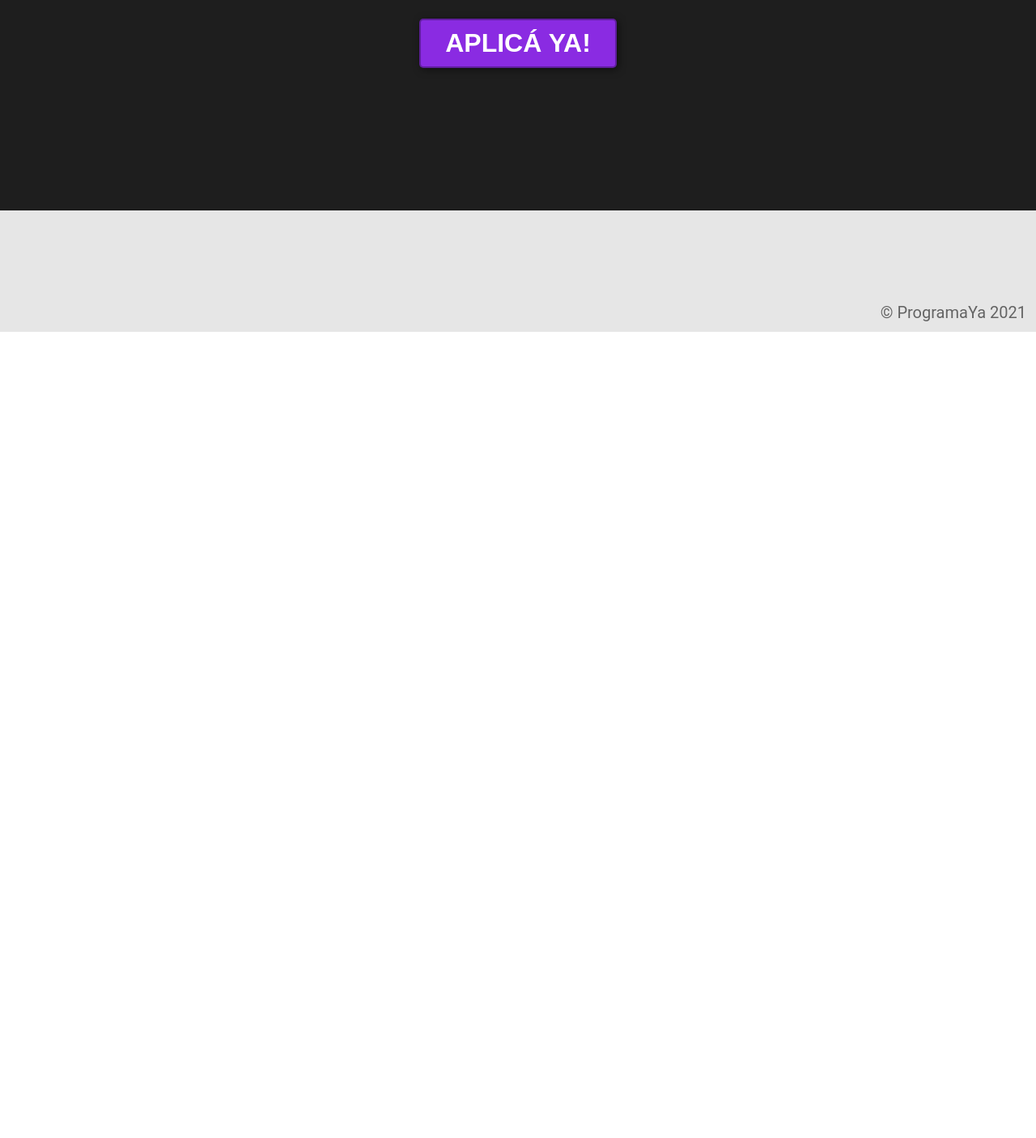
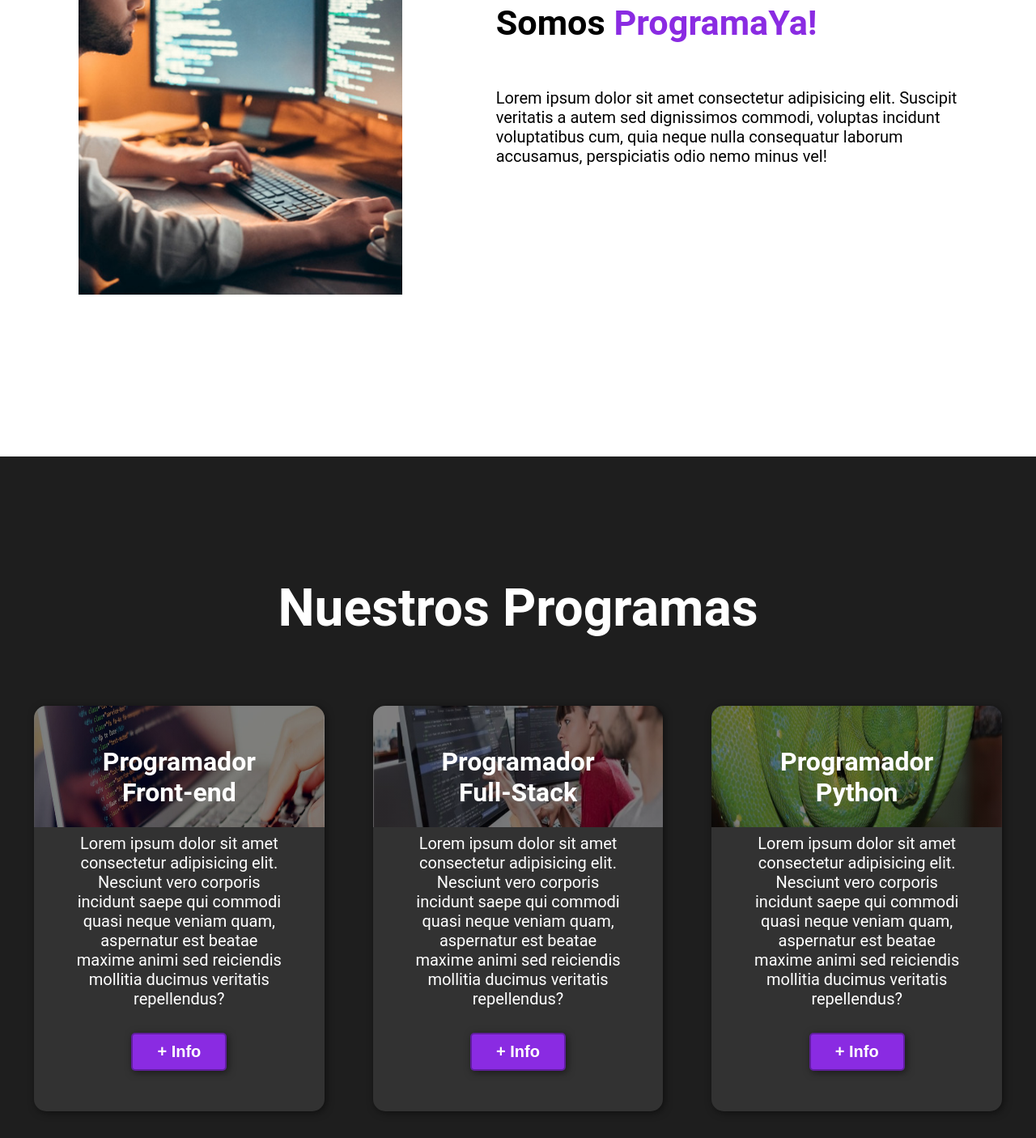
Before and after one commit to greyngs/tallerversionamiento, a plain HTML site: page index.html in a window 1280 px wide. Shown: the part 1056-2462 px from the top of the page at 81% size. Before the commit the page ends 1466 px from the top, so only its background shows below. Drawn offline with Linux system fonts and the light colour scheme.

Commit message:
juan cambio

```diff
--- a/index.html
+++ b/index.html
@@ -15,6 +15,44 @@
             </nav>
         </div>
     </header>
+    <section id="hero">
+        <h1>Aprendé a Programar <br>con los Mejores</h1>
+        <button>APLICÁ YA!</button>
+    </section>
+
+    <section id="somos-proya">
+        <div class="container">
+            <div class="img-container"></div>
+            <div class="texto">
+
+                <h2>Somos <span class="color-acento">ProgramaYa!</span></h2>
+                <p>Lorem ipsum dolor sit amet consectetur adipisicing elit. Suscipit veritatis a autem sed dignissimos commodi, voluptas incidunt voluptatibus cum, quia neque nulla consequatur laborum accusamus, perspiciatis odio nemo minus vel!</p>
+            </div>
+        </div>
+    </section>
+
+    <section id="nuestros-programas">
+        <div class="container">
+            <h2>Nuestros Programas</h2>
+            <div class="programas">
+                <div class="carta">
+                    <h3>Programador Front-end</h3>
+                    <p>Lorem ipsum dolor sit amet consectetur adipisicing elit. Nesciunt vero corporis incidunt saepe qui commodi quasi neque veniam quam, aspernatur est beatae maxime animi sed reiciendis mollitia ducimus veritatis repellendus?</p>
+                    <button>+ Info</button>
+                </div>
+                <div class="carta">
+                    <h3>Programador Full-Stack</h3>
+                    <p>Lorem ipsum dolor sit amet consectetur adipisicing elit. Nesciunt vero corporis incidunt saepe qui commodi quasi neque veniam quam, aspernatur est beatae maxime animi sed reiciendis mollitia ducimus veritatis repellendus?</p>
+                    <button>+ Info</button>
+                </div>
+                <div class="carta">
+                    <h3>Programador Python</h3>
+                    <p>Lorem ipsum dolor sit amet consectetur adipisicing elit. Nesciunt vero corporis incidunt saepe qui commodi quasi neque veniam quam, aspernatur est beatae maxime animi sed reiciendis mollitia ducimus veritatis repellendus?</p>
+                    <button>+ Info</button>
+                </div>
+            </div>
+        </div>
+    </section>
 
     <section id="caracteristicas">
         <div class="container">
```
